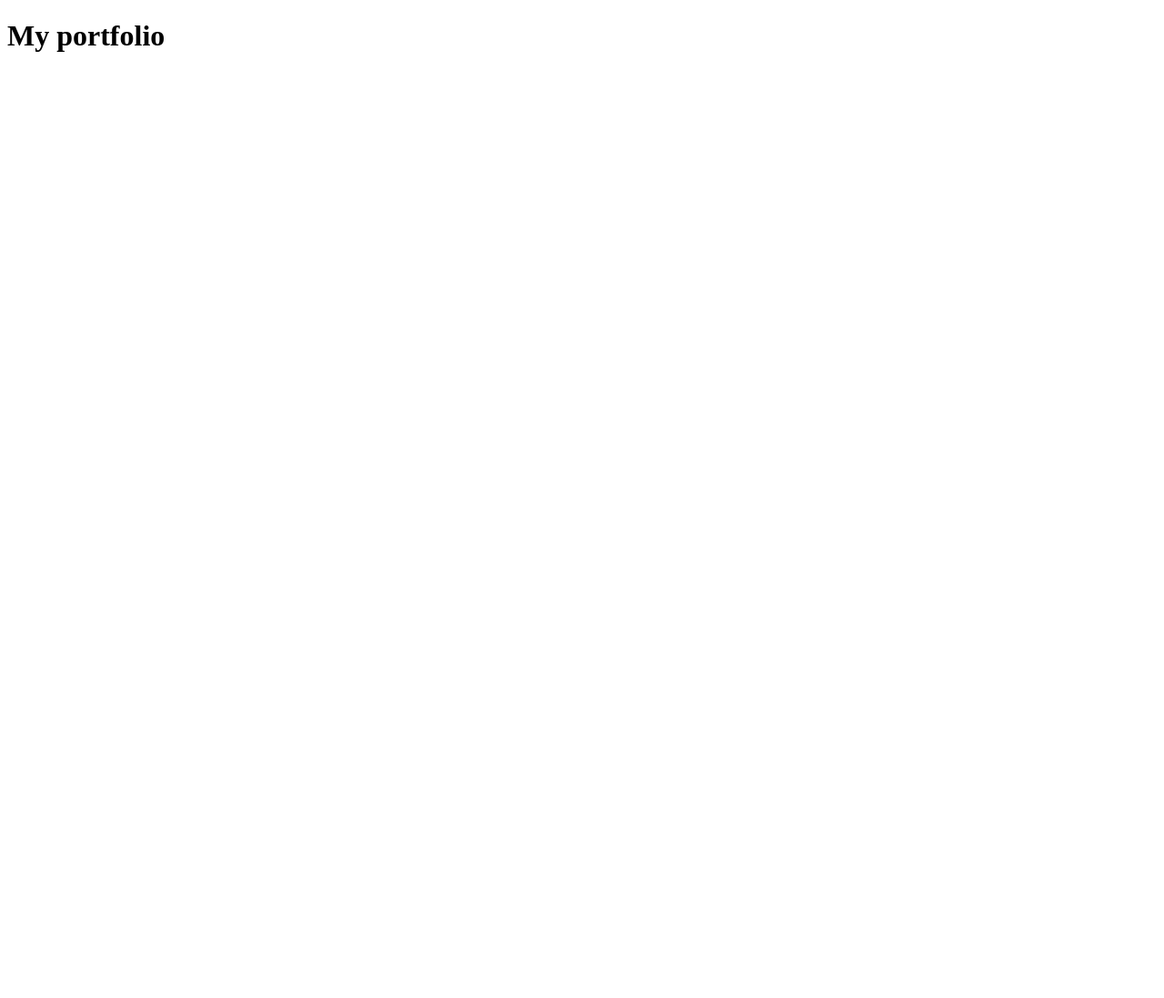
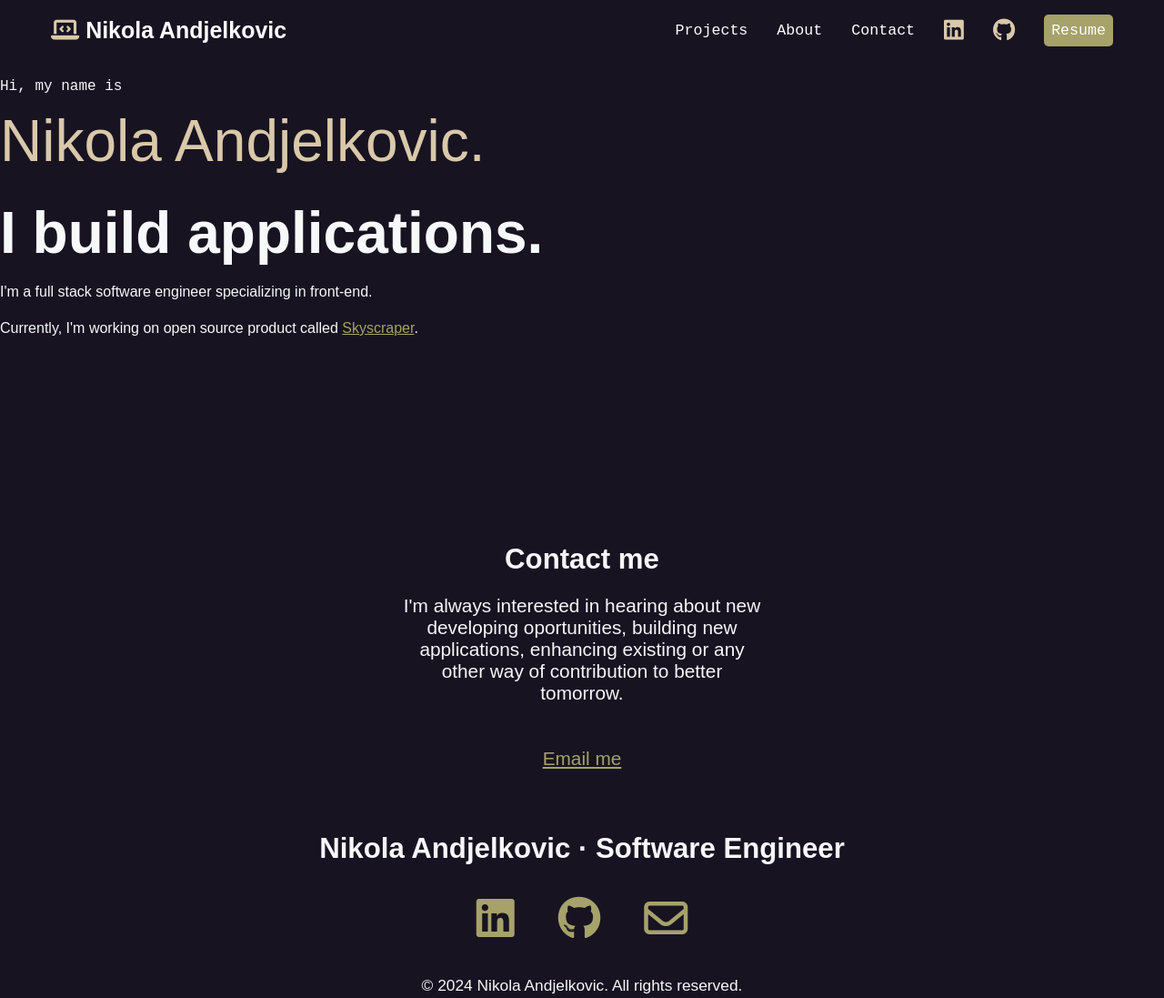
Before and after one commit to Nikolaa92/Nikolaa92.github.io, a website: page index.html in a window 1280 px wide. Shown: the whole page at 91% size. Before the commit the page ends 800 px from the top, so only its background shows below. Drawn offline with Linux system fonts and the light colour scheme; files that its build step writes are made by us from their sources.

Commit message:
added markup

```diff
--- a/index.html
+++ b/index.html
@@ -3,9 +3,55 @@
   <head>
     <meta charset="UTF-8" />
     <meta name="viewport" content="width=device-width, initial-scale=1.0" />
-    <title>My portfolio</title>
+    <link href="css/style.css" rel="stylesheet" />
+    <link rel="preconnect" href="https://fonts.googleapis.com">
+    <link rel="preconnect" href="https://fonts.gstatic.com" crossorigin>
+    <link href="https://fonts.googleapis.com/css2?family=Oswald&family=Source+Sans+3&display=swap" rel="stylesheet">
+    <script src="https://kit.fontawesome.com/b45de1e199.js" crossorigin="anonymous"></script>
+    <title>Nikola Andjelkovic's Portfolio</title>
   </head>
   <body>
-    <h1>My portfolio</h1>
+    <nav>
+      <ul>
+        <li><h1><a href="index.html"><span class="fa-solid fa-laptop-code"></span><span> Nikola Andjelkovic</span></a><h1></li>
+        <li><a href="#projects">Projects</a></li>
+        <li><a href="#about.html">About</a></li>
+        <li><a href="#contact">Contact</a></li>
+        <li><a href="https://www.linkedin.com/in/nikola-andelkovic/" target="_blank"><span class="fa-brands fa-linkedin" aria-hidden="true"></span> <span class='sr-only'>LinkedIn</span></a></li>
+        <li><a href="https://github.com/Nikolaa92" target="_blank"><span class="fa-brands fa-github" aria-hidden="true"></span><span class='sr-only'>Github</span></a></li>
+        <li><a href="https://docs.google.com/document/d/1T6PON4vv_iAwV2xAulbv1HSgzHYVkXFb3tfhcQqnODk/edit?usp=sharing" target="_blank" class="button">Resume</a></li>
+        </ul>
+      </nav>
+
+      <section id='intro'>
+        <p class="name">Hi, my name is <span>Nikola Andjelkovic.</span></p>
+        <h2>I build applications.</h2>
+        <p>I'm a full stack software engineer specializing in front-end.</p>
+        <p>Currently, I'm working on open source product called <a href='https://skyscraper-api.com/' target='_blank'>Skyscraper</a>.</p>
+      </section>
+
+      <section id="contact">
+        <h2>Contact me</h2>
+        <p>
+          I'm always interested in hearing about new developing oportunities, building new applications, enhancing existing or any other way of contribution to better tomorrow.
+        </p>
+        <p><a href="mailto:nandelkovic53@gmail.com">Email me</a></p>
+      </section>
+
+    <footer>
+      <h2>Nikola Andjelkovic &middot; Software Engineer</h2>
+      <ul>
+        <li>
+          <a href="https://www.linkedin.com/in/nikola-andelkovic/" target="_blank"><span class="fa-brands fa-linkedin" aria-hidden="true"></span> <span class="sr-only">LinkedIn</span> </a>
+        </li>
+        <li>
+          <a href="https://github.com/Nikolaa92" target="_blank"><span class="fa-brands fa-github" aria-hidden="true"></span><span class="sr-only">Github</span> </a>
+        </li>
+        <li>
+          <a href="mailto:nandelkovic53@gmail.com" target="_blank"> <i class="fa-regular fa-envelope" aria-hiden="true"></i><span class="sr-only">Email</span> </a>
+        </li>
+      </ul>
+      <p><small>&copy; 2024 Nikola Andjelkovic. All rights reserved.</small></p>
+    </footer>
   </body>
 </html>
--- /dev/null
+++ b/style.css
@@ -0,0 +1,167 @@
+/* variables declared here - these are the colors for our pages, as well as the font stacks and sizes. */
+:root {
+  --black: #171321;
+  --dkblue: #455473;
+  --plum: #4b0d49;
+  --lblue: #6080bf;
+  --hotmag: #ff17e4;
+  --green: #9aa644;
+  --magenta: #e310cb;
+  --olive: #a6a26a;
+  --aqua: #86fbfb;
+  --sand: #d9c8a9;
+  --white: #f7f8fa;
+  --font-size: 1.3rem;
+  --mono: 'Oxygen mono', monospace;
+  --sans: Oxygen, sans-serif;
+}
+/* border box model: https://css-tricks.com/box-sizing/ */
+html {
+  box-sizing: border-box;
+}
+*,
+*::before,
+*::after {
+  box-sizing: inherit;
+}
+/* generic styles for the page */
+body {
+  padding: 0;
+  margin: 0;
+  font-family: var(--sans);
+  background-color: var(--black);
+  color: var(--white);
+  font-size: var(--font-size);
+}
+h1,
+h2,
+h3 {
+  margin: 0;
+}
+a {
+  color: var(--olive);
+}
+
+a:hover {
+  color: var(--green);
+  text-decoration: none;
+}
+/* intro styles */
+#intro {
+  padding-bottom: 10rem;
+}
+
+#intro p {
+  font-size: 1rem;
+  line-height: 1.5;
+}
+
+#intro .name {
+  font-family: var(--mono);
+  font-size: 1rem;
+}
+
+.name span {
+  font-family: var(--sans);
+  font-size: 4rem;
+  color: var(--sand);
+  display: block;
+  font-weight: 300;
+}
+
+#intro h2 {
+  font-size: 4rem;
+}
+
+/* contact section */
+
+#contact {
+  width: 400px;
+  text-align: center;
+  margin: 0 auto;
+  padding: 3rem 0;
+}
+
+#contact p:last-child {
+  margin-top: 3rem;
+}
+
+/* navigation */
+nav {
+  font-family: var(--mono);
+  font-size: 80%;
+  padding: 1rem;
+}
+
+nav h1 a {
+  font-family: var(--sans);
+}
+
+nav ul {
+  margin: 0;
+  padding: 0;
+  list-style-type: none;
+  display: flex;
+  flex-flow: row wrap;
+  justify-content: center;
+  align-items: center;
+  gap: 2rem;
+}
+nav li:first-child {
+  flex-basis: 100%;
+  text-align: center;
+}
+nav [class*='fa-'] {
+  font-size: 150%;
+  color: var(--sand);
+}
+nav h1 [class*='fa-'] {
+  font-size: 100%;
+  color: var(--sand);
+}
+nav a {
+  color: white;
+  text-decoration: none;
+  display: block;
+}
+
+nav a:hover,
+nav [class*='fa-']:hover {
+  color: var(--olive);
+}
+.button {
+  background-color: var(--olive);
+  color: white;
+  padding: 0.5rem;
+  border-radius: 5px;
+}
+
+.button:hover {
+  color: white;
+  background-color: var(--green);
+}
+/* footer section */
+footer {
+  text-align: center;
+}
+footer ul {
+  list-style-type: none;
+  padding: 0;
+  margin: 2rem 0;
+  display: flex;
+  flex-flow: row wrap;
+  justify-content: center;
+  gap: 3rem;
+  font-size: 3rem;
+}
+@media (min-width: 850px) {
+  nav {
+    max-width: 1200px;
+    margin: 0 auto;
+  }
+  nav li:first-child {
+    flex-basis: auto;
+    text-align: left;
+    margin-right: auto;
+  }
+}
```
Also changed, not shown: Styles.css (deleted).
